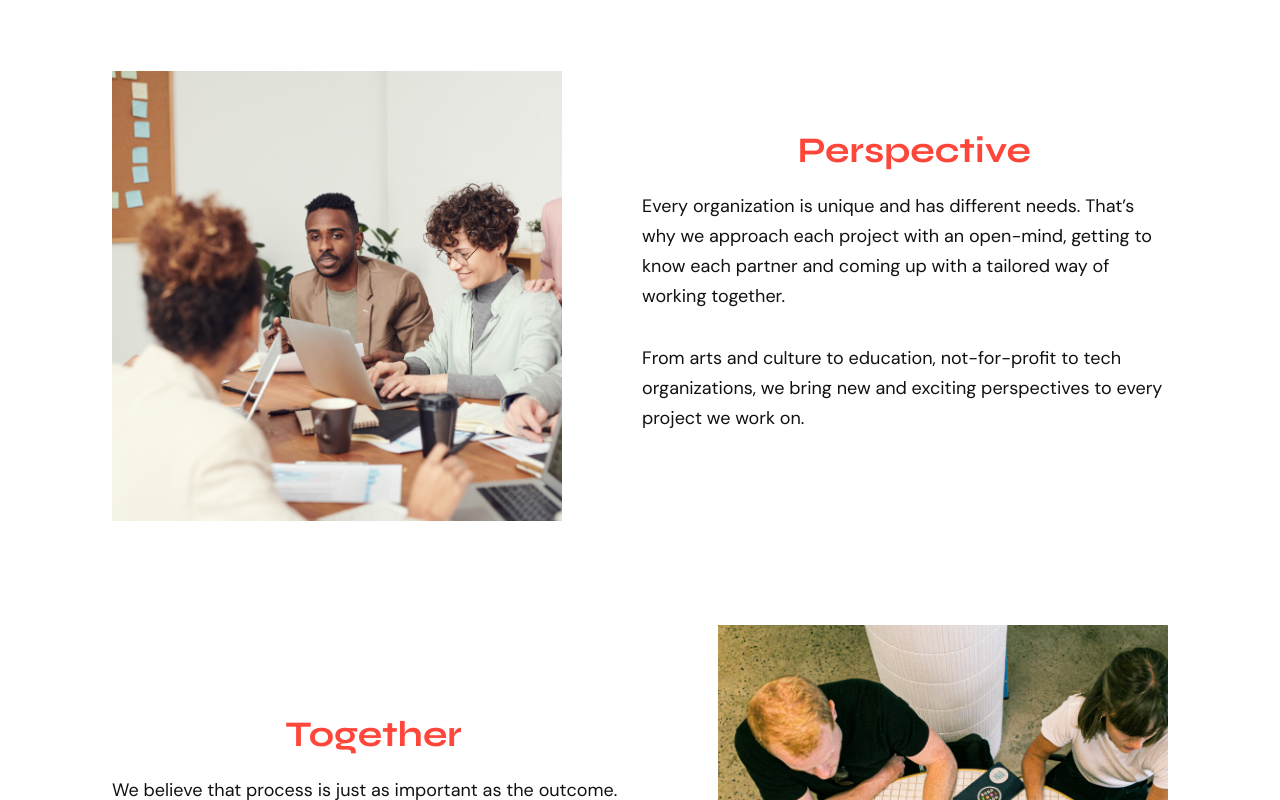
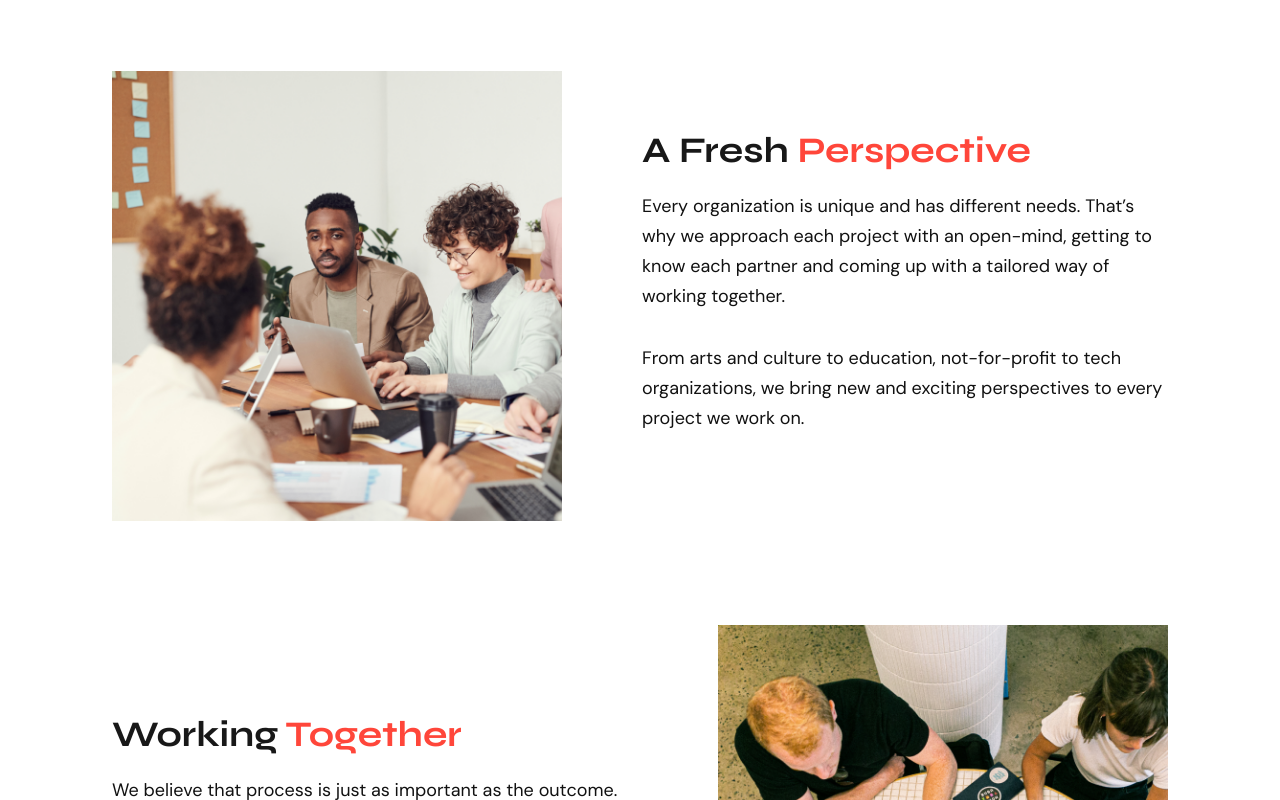
Before and after one commit to harzeezco/Sparkr, a React (Vite) app: page /service in a window 1280 px wide. Shown: the part 1620-2420 px from the top of the page. Built offline with nearby package versions, Linux system fonts and the light colour scheme.

Commit message:
remove about page

```diff
--- a/src/Components/aboutpage/HeroSection.jsx
+++ b/src/Components/aboutpage/HeroSection.jsx
@@ -7,7 +7,7 @@ const HeroSection = () => {
   const { theme } = useTheme();
 
   return (
-    <Container id="hero" pb="[6rem]" pt="10">
+    <Container id="hero" pb="[3rem]" pt="10">
       <h1
         className={`whitespace-nowrap font-primary text-3xl font-bold capitalize leading-10 text-${theme} theme-transition sm:text-[3.2rem] sm:leading-[60px] lg:text-[6.5vw] lg:leading-[90px]`}
       >
--- a/src/Components/homepage/HeroSection.jsx
+++ b/src/Components/homepage/HeroSection.jsx
@@ -42,18 +42,11 @@ const HeroSection = () => {
         </h1>
       </div>
 
-      <div className="pt-10">
-        {/* <div className="order-last md:order-first">
-          <RegularList
-            items={COUNT_DETAILS}
-            itemComponent={CounterDetails}
-            resourceName="item"
-          />
-        </div> */}
-        <figure className="">
+
+        <figure className="pt-10">
           <img className="w-full" src={Video} alt="working in progress" />
         </figure>
-      </div>
+
     </Container>
   );
 };
--- a/src/Components/layouts/2ColumnGrid.jsx
+++ b/src/Components/layouts/2ColumnGrid.jsx
@@ -1,4 +1,5 @@
 import PropTypes from "prop-types";
+import useTheme from "../../Hooks/useTheme";
 
 const ColumnGrid2 = ({
   img,
@@ -10,6 +11,8 @@ const ColumnGrid2 = ({
   header,
   header_highlight,
 }) => {
+  const { theme } = useTheme();
+
   return (
     <div className="flex flex-col items-center justify-between gap-x-20 gap-y-10 pt-12 md:flex-row">
       <img
@@ -24,15 +27,15 @@ const ColumnGrid2 = ({
         `}
       >
         {header && (
-          <h2 className="font-primary text-4xl leading-[48px] pb-4 text-white font-bold">
+          <h2
+            className={`pb-4 font-primary text-4xl leading-[48px] text-${theme} font-bold`}
+          >
             {header}{" "}
             <span className="text-orangePrimary">{header_highlight}</span>
           </h2>
         )}
-        <p className="leading-[30px] sm:text-[18px]">
-          {first_prgh}
-        </p>
-        <p className="md:mb-8 md:pt-8 leading-[30px] sm:text-[18px]">
+        <p className="leading-[30px] sm:text-[18px]">{first_prgh}</p>
+        <p className="leading-[30px] sm:text-[18px] md:mb-8 md:pt-8">
           {second_prgh}
         </p>
 
--- a/src/Components/layouts/Card.jsx
+++ b/src/Components/layouts/Card.jsx
@@ -7,6 +7,7 @@ const Card = ({ item }) => {
 
   const isLight =
     theme === "light" ? "bg-light-secondary" : "bg-dark-secondary";
+
   return (
     <div className={`${isLight} p-5`}>
       <div className="mb-2 flex items-center gap-x-4">
```
